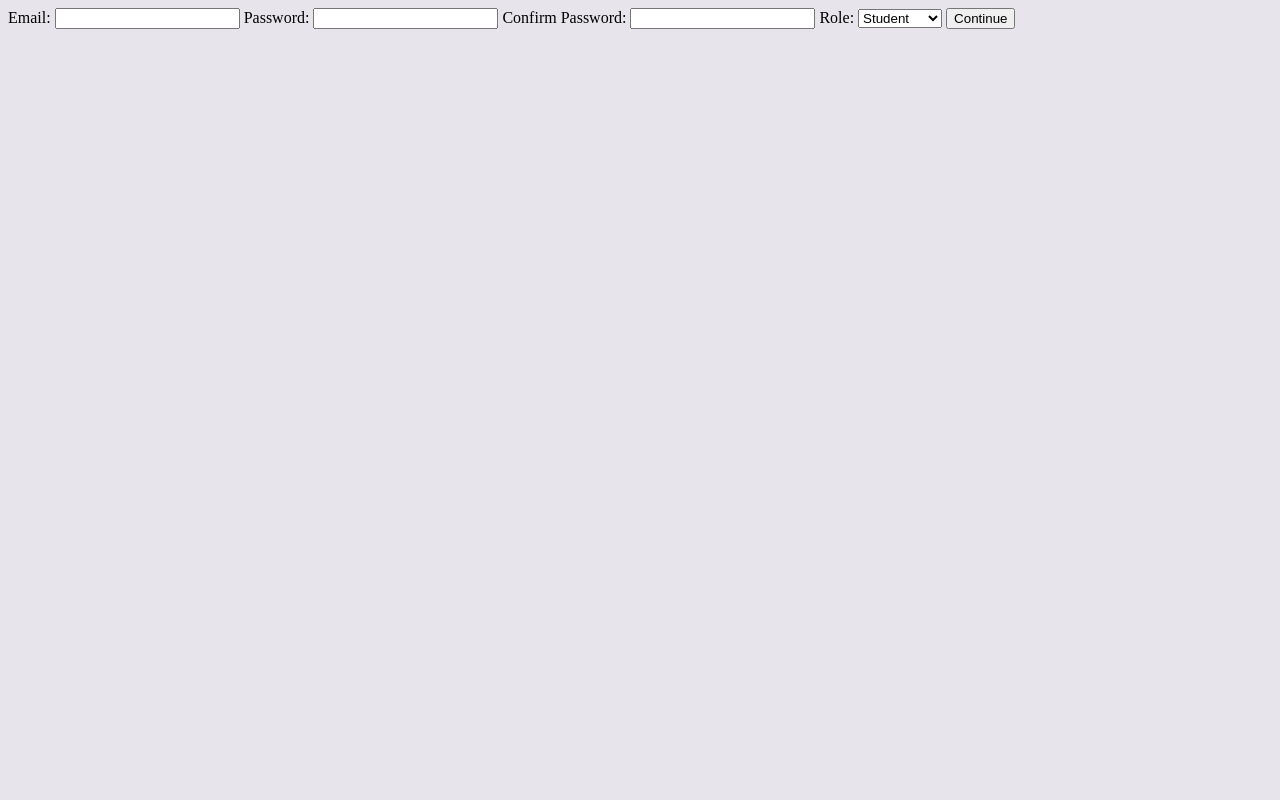
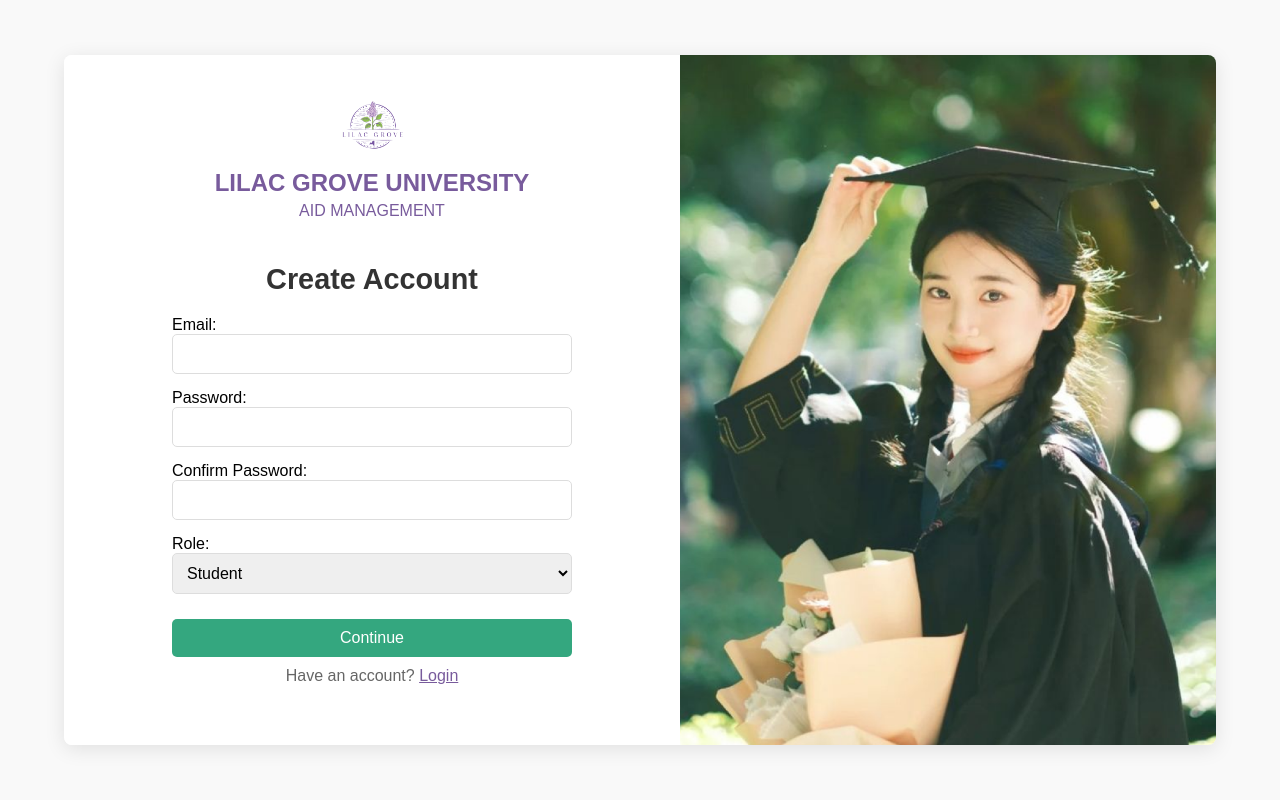
Before and after one commit to natasha1013/UniversityAidManagement, a Django app: page /signup/ in a window 1280 px wide. Run offline with Django 5.2, Linux system fonts and the light colour scheme.

Commit message:
favicon, signup css, login

```diff
--- a/static/css/main.css
+++ b/static/css/main.css
@@ -1,3 +1,11 @@
-body{
-    background-color: #e8e4ec;
+/* General body styling */
+body {
+    font-family: Arial, sans-serif;
+    margin: 0;
+    padding: 0;
+    background-color: #f9f9f9;
+    display: flex;
+    justify-content: center;
+    align-items: center;
+    min-height: 100vh; /* Use min-height to ensure full viewport coverage */
 }
--- /dev/null
+++ b/users/static/css/Signup.css
@@ -0,0 +1,124 @@
+/* Container styling */
+.container {
+    display: flex;
+    width: 90%;
+    max-width: 1200px;
+    background: white;
+    box-shadow: 0 4px 20px rgba(0, 0, 0, 0.1);
+    border-radius: 8px;
+    overflow: hidden;
+}
+
+/* Left form section */
+.form-section {
+    flex: 1;
+    padding: 40px;
+    display: flex;
+    flex-direction: column;
+    align-items: center;
+    background-color: #ffffff;
+    overflow-y: auto; /* Allow scrolling if content overflows */
+    width: 100%;
+}
+
+/*logo*/
+.logo {
+    text-align: center;
+    margin-bottom: 20px;
+}
+
+.logo img {
+    height: 60px;
+    margin-bottom: 10px;
+}
+
+.logo h1 {
+    font-size: 1.5rem;
+    color: #785B9C;
+    margin: 0;
+}
+
+.logo p {
+    font-size: 1rem;
+    color: #785B9C;
+    margin: 5px 0 0;
+}
+
+/* Form Title*/
+h2 {
+    font-size: 1.8rem;
+    margin-bottom: 20px;
+    color: #333;
+    align-items: flex-start; /* Align items to the start (left) */
+}
+
+p {
+    margin: 10px 0 20px;
+    color: #666;
+    text-align: center;
+}
+
+/* Form styling */
+form {
+    width: 100%;
+    max-width: 400px; /* Limit form width for better readability */
+    display: flex;
+    flex-direction: column;
+}
+
+/* Input fields */
+form input,
+form select {
+    width: 100%;
+    padding: 10px;
+    margin-bottom: 15px;
+    border: 1px solid #ddd;
+    border-radius: 5px;
+    font-size: 1rem;
+    outline: none;
+    box-sizing: border-box; /* Include padding and border in the element's total width */
+}
+
+form input:focus,
+form select:focus {
+    border-color: #785B9C; /* Add focus state for better UX */
+    box-shadow: 0 0 5px rgba(120, 91, 156, 0.5);
+}
+
+/* Submit button */
+button {
+    width: 100%;
+    padding: 10px;
+    background-color: #34A77F;
+    color: white;
+    border: none;
+    border-radius: 5px;
+    font-size: 1rem;
+    cursor: pointer;
+    margin-top: 10px; /* Add margin for spacing */
+}
+
+button:hover {
+    background-color: #624286;
+}
+
+/* Right image section */
+.image-section {
+    flex: 1;
+    background-color: #f0f0f0;
+    display: flex;
+    justify-content: center;
+    align-items: center;
+    overflow: hidden;
+}
+
+/* Image */
+.signin-image {
+    width: 100%;
+    height: 100%;
+    object-fit: cover;
+}
+
+a{
+    color: #785B9C;
+}
--- a/users/templates/users/base.html
+++ b/users/templates/users/base.html
@@ -7,6 +7,7 @@
   <meta name="viewport" content="width=device-width, initial-scale=1.0">
   <title>{% block title %}University Aid Management{% endblock %}</title>
   <link rel="stylesheet" href="{%static "css/main.css" %}">
+  <link rel="icon" type="image/x-icon" href="{% static "img/favicon.ico" %}">
 
   {% block statics %}{% endblock statics %}
 
--- a/users/templates/users/signup.html
+++ b/users/templates/users/signup.html
@@ -8,9 +8,20 @@
 
 {% block statics %}
     <script src="{% static 'js/signup.js' %}"></script>
+    <link rel="stylesheet" href="{%static 'css/Signup.css'%}">
 {% endblock statics %}
 
 {% block content %}
+    <div class="container">
+
+        <div class="form-section" >
+            <div class="logo">
+                <img src="{% static 'img/logo.png' %}" alt="Lilac Grove University Logo">
+                <h1>LILAC GROVE UNIVERSITY</h1>
+                <p>AID MANAGEMENT</p>
+            </div>
+            <h2>Create Account</h2>
+
             <form id="signup-form" method="POST" novalidate>
                 {% csrf_token %}
 
@@ -62,4 +73,15 @@
 
                 </div>
             </form>
+            <p>Have an account? <a href="{% url "login" %}">Login</a></p>
+        </div>
+
+
+        <!-- Right Section: Image -->
+        <div class="image-section">
+            <img src="{% static 'img/Signup.png' %}" alt="Sign In Illustration" class="signin-image">
+        </div>
+
+    </div>
+
 {% endblock content %}
--- a/users/views.py
+++ b/users/views.py
@@ -64,8 +64,14 @@ def login(request):
             user = authenticate(request, username=username, password=password)
 
             if user is not None:
-                auth_login(request, user)
-                return redirect('dashboard')
+
+                # Check if the user's account is approved
+                if user.is_approved:  # Assuming `is_approved` is a boolean field in your User model
+                    auth_login(request, user)
+                    return redirect('dashboard')
+                else:
+                    # Redirect to pending approval page if account is not approved
+                    return redirect('approval_pending')
             else:
                 error_message = "Invalid username or password"
         else:
```
Also changed, not shown: db.sqlite3, static/img/favicon.ico (added), users/static/img/Signup.png (added). Lines whose indentation alone changed are shown as unchanged.
